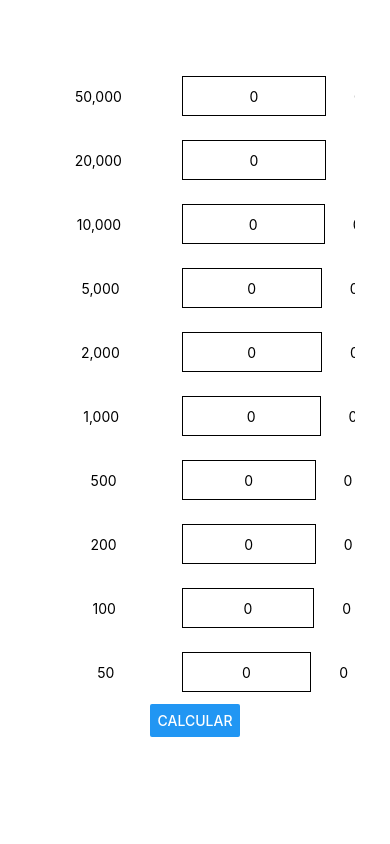
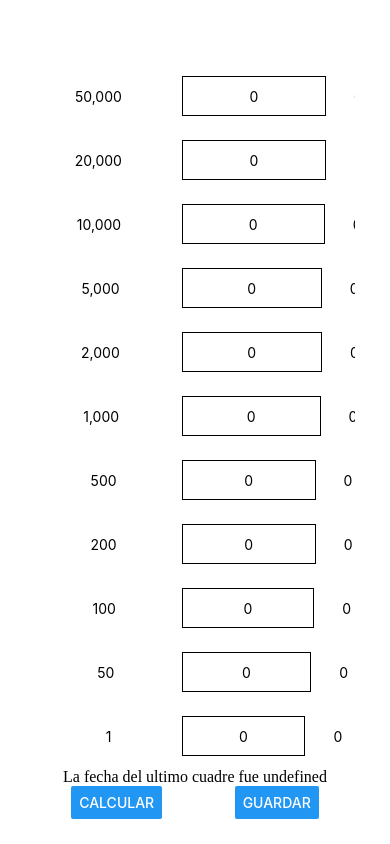
Before and after one commit to DanRev/BillCalculate, a React Native app: screen / in a window 390 px wide. Built offline with nearby package versions, Linux system fonts and the light colour scheme.

Commit message:
add 1 coin and first step to save date

```diff
--- a/App.js
+++ b/App.js
@@ -1,24 +1,39 @@
 import { StatusBar } from 'expo-status-bar';
-import React, {useState} from 'react';
+import React, {useState , useEffect} from 'react';
+import * as SecureStore from 'expo-secure-store';
 import { StyleSheet, View, Button, Alert, ScrollView } from 'react-native';
 import FieldCalc from './components/FieldCalc';
 import numeral from 'numeral';
 
-const typesOfBill = ['50000','20000','10000','5000','2000','1000','500','200','100','50'];
+const typesOfBill = ['50000','20000','10000','5000','2000','1000','500','200','100','50','1'];
 
 
 export default function App() {
   const [valueFinal,setValueFinal] = useState({});
+  const [value, setValue] = React.useState('');
 
+  /**
+   * Method in charge of report value for everyone child
+   * @param {*} quantity quantity of bills has taken
+   * @param {*} typeOfBill type of bill has his child
+   */
   function reportValueOfChild(quantity,typeOfBill) {
       var total = quantity * typeOfBill;
       valueFinal[typeOfBill] = total;
   }
 
+  /**
+   * Format number with col indication
+   * @param {*} value
+   * @returns value of format
+   */
   function formatNumber(value) {
     return numeral(value).format('0,0');
   }
 
+  /**
+   * Calculate the total of theirs bills
+   */
   function calculateValue(){
     var fullValue = Object.values(valueFinal);
     var sum = 0;
@@ -38,7 +53,28 @@ export default function App() {
       ],
       { cancelable: false }
     );
+  }
+
+  async function saveDate(key, value){
+    var key = 'date';
+    var date = new Date();
+    await SecureStore.setItemAsync(key , date.toDateString());
+  }
+
+  async function getValueFor(key) {
+    let result = await SecureStore.getItemAsync(key);
+    if (result) {
+      setValue(result);
+      console.log(result);
+    } else {
+      alert('error date not found');
     }
+  }
+
+  useEffect(async() => {
+    var data = await getValueFor('key');
+    setValue(data);
+  },[]);
 
   return (
     <View style={styles.container}>
@@ -46,11 +82,19 @@ export default function App() {
         {typesOfBill.map((value, index)=>{
           return <FieldCalc value={value} key={index} reportValue={reportValueOfChild} formatterPeso={formatNumber}/>
         })}
-        <Button
-          title="Calcular"
-          style={styles.container__button}
-          onPress={calculateValue}
-        />
+        {value!=='' && <View>{"La fecha del ultimo cuadre fue "+value}</View>}
+        <View style={styles.container__buttons}>
+          <Button
+            title="Calcular"
+            style={styles.container__buttonItem}
+            onPress={calculateValue}
+          />
+          <Button
+            title="Guardar"
+            style={styles.container__buttonItem}
+            onPress={saveDate}
+          />
+        </View>
         <StatusBar style="auto" />
       </ScrollView>
     </View>
@@ -64,8 +108,16 @@ const styles = StyleSheet.create({
     alignItems: 'center',
     justifyContent: 'center',
   },
-  container__button:{
+  container__buttons:{
+    display:'flex',
+    flexDirection: 'row',
+    width: '100%',
+    display: 'flex',
+    justifyContent: 'space-around',
+  },
+  container__buttonItem:{
     marginBottom:'20%',
+    marginRight: '1em',
   },
   container__scroll:{
     alignItems: 'center',
--- a/package.json
+++ b/package.json
@@ -9,6 +9,7 @@
   },
   "dependencies": {
     "expo": "~42.0.1",
+    "expo-secure-store": "^10.2.0",
     "expo-status-bar": "~1.0.4",
     "numeral": "^2.0.6",
     "react": "16.13.1",
```
Also changed, not shown: 1 other file (tests, documents, lock files or other folders).
